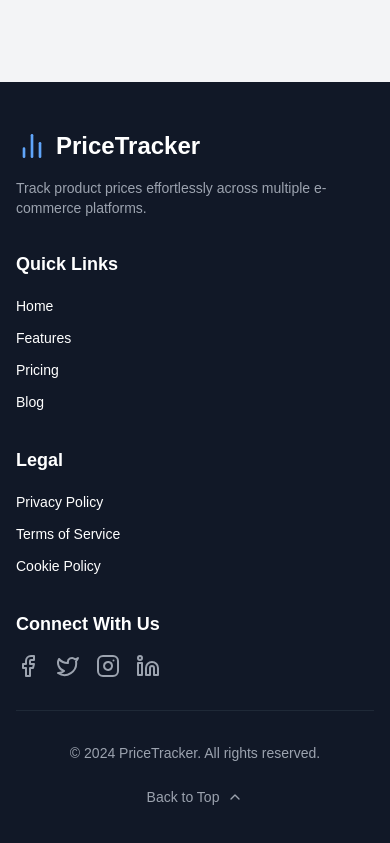
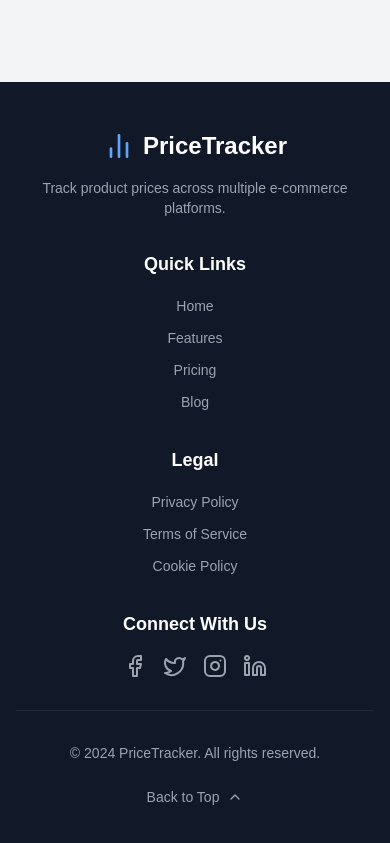
Before and after one commit to omshukla12/Cost-Catcher_Next, a Next.js app in the folder client/: page / in a window 390 px wide. Shown: the part 2540-3383 px from the top of the page. Built offline with nearby package versions, Linux system fonts and the light colour scheme.

Commit message:
fixing footer

```diff
--- a/client/src/app/homepage/page.tsx
+++ b/client/src/app/homepage/page.tsx
@@ -461,7 +461,7 @@ export default function HomePage() {
       </main>
 
       <footer className="bg-gray-900 text-white py-12">
-        <div className="container mx-auto px-4">
+        <div className="container mx-auto px-4 md:text-left text-center">
           <div className="grid grid-cols-1 md:grid-cols-4 gap-8">
             <div>
               <h3 className="text-lg font-semibold mb-4">About PriceTracker</h3>
@@ -470,7 +470,7 @@ export default function HomePage() {
                 across multiple e-commerce platforms.
               </p>
             </div>
-            <div className="md:text-left text-center">
+            <div>
               <h3 className="text-lg font-semibold mb-4">Quick Links</h3>
               <ul className="space-y-2">
                 <li>
@@ -484,7 +484,7 @@ export default function HomePage() {
                 <li>
                   <Link
                     className="text-sm text-gray-400 hover:text-white transition-colors"
-                    href="#"
+                    href="/"
                   >
                     How It Works
                   </Link>
@@ -492,7 +492,7 @@ export default function HomePage() {
                 <li>
                   <Link
                     className="text-sm text-gray-400 hover:text-white transition-colors"
-                    href="#"
+                    href="/"
                   >
                     FAQs
                   </Link>
@@ -500,20 +500,20 @@ export default function HomePage() {
                 <li>
                   <Link
                     className="text-sm text-gray-400 hover:text-white transition-colors"
-                    href="#"
+                    href="/"
                   >
                     Contact Us
                   </Link>
                 </li>
               </ul>
             </div>
-            <div className="md:text-left text-center">
+            <div>
               <h3 className="text-lg font-semibold mb-4">Legal</h3>
               <ul className="space-y-2">
                 <li>
                   <Link
                     className="text-sm text-gray-400 hover:text-white transition-colors"
-                    href="#"
+                    href="/"
                   >
                     Privacy Policy
                   </Link>
@@ -521,18 +521,18 @@ export default function HomePage() {
                 <li>
                   <Link
                     className="text-sm text-gray-400 hover:text-white transition-colors"
-                    href="#"
+                    href="/"
                   >
                     Terms of Service
                   </Link>
                 </li>
               </ul>
             </div>
-            <div className="md:text-left text-center">
+            <div>
               <h3 className="text-lg font-semibold mb-4">Connect With Us</h3>
               <div className="flex md:justify-start justify-center space-x-4">
                 <Link
-                  href="#"
+                  href="/"
                   className="text-gray-400 hover:text-white transition-colors"
                 >
                   <svg
--- a/client/src/app/page.tsx
+++ b/client/src/app/page.tsx
@@ -298,15 +298,14 @@ export default function LandingPage() {
       </main>
       <footer className="bg-gray-900 text-white">
         <div className="container mx-auto px-4 md:px-6 py-12">
-          <div className="grid grid-cols-1 sm:grid-cols-2 md:grid-cols-4 gap-8">
+          <div className="grid grid-cols-1 sm:grid-cols-2 md:grid-cols-4 gap-8 md:text-left text-center">
             <div className="space-y-4">
-              <div className="flex items-center">
+              <div className="flex items-center md:justify-start justify-center">
                 <BarChart2 className="h-8 w-8 text-blue-400" />
                 <span className="ml-2 text-2xl font-bold">PriceTracker</span>
               </div>
               <p className="text-sm text-gray-400">
-                Track product prices effortlessly across multiple e-commerce
-                platforms.
+                Track product prices across multiple e-commerce platforms.
               </p>
             </div>
             <div>
@@ -314,15 +313,15 @@ export default function LandingPage() {
               <ul className="space-y-2">
                 <li>
                   <Link
-                    className="text-sm hover:text-blue-400 transition-colors"
-                    href="/"
+                    className="text-sm text-gray-400 hover:text-white transition-colors"
+                    href="#"
                   >
                     Home
                   </Link>
                 </li>
                 <li>
                   <Link
-                    className="text-sm hover:text-blue-400 transition-colors"
+                    className="text-sm text-gray-400 hover:text-white transition-colors"
                     href="/features"
                   >
                     Features
@@ -330,7 +329,7 @@ export default function LandingPage() {
                 </li>
                 <li>
                   <Link
-                    className="text-sm hover:text-blue-400 transition-colors"
+                    className="text-sm text-gray-400 hover:text-white transition-colors"
                     href="#"
                   >
                     Pricing
@@ -338,7 +337,7 @@ export default function LandingPage() {
                 </li>
                 <li>
                   <Link
-                    className="text-sm hover:text-blue-400 transition-colors"
+                    className="text-sm text-gray-400 hover:text-white transition-colors"
                     href="#"
                   >
                     Blog
@@ -351,7 +350,7 @@ export default function LandingPage() {
               <ul className="space-y-2">
                 <li>
                   <Link
-                    className="text-sm hover:text-blue-400 transition-colors"
+                    className="text-sm text-gray-400 hover:text-white transition-colors"
                     href="#"
                   >
                     Privacy Policy
@@ -359,7 +358,7 @@ export default function LandingPage() {
                 </li>
                 <li>
                   <Link
-                    className="text-sm hover:text-blue-400 transition-colors"
+                    className="text-sm text-gray-400 hover:text-white transition-colors"
                     href="#"
                   >
                     Terms of Service
@@ -367,7 +366,7 @@ export default function LandingPage() {
                 </li>
                 <li>
                   <Link
-                    className="text-sm hover:text-blue-400 transition-colors"
+                    className="text-sm text-gray-400 hover:text-white transition-colors"
                     href="#"
                   >
                     Cookie Policy
@@ -377,7 +376,7 @@ export default function LandingPage() {
             </div>
             <div>
               <h3 className="text-lg font-semibold mb-4">Connect With Us</h3>
-              <div className="flex space-x-4">
+              <div className="flex md:justify-start justify-center space-x-4">
                 <Link
                   href="#"
                   className="text-gray-400 hover:text-blue-400 transition-colors transform hover:scale-110 duration-200"
```
Also changed, not shown: client/src/app/features/page.tsx (line endings or trailing spaces).
